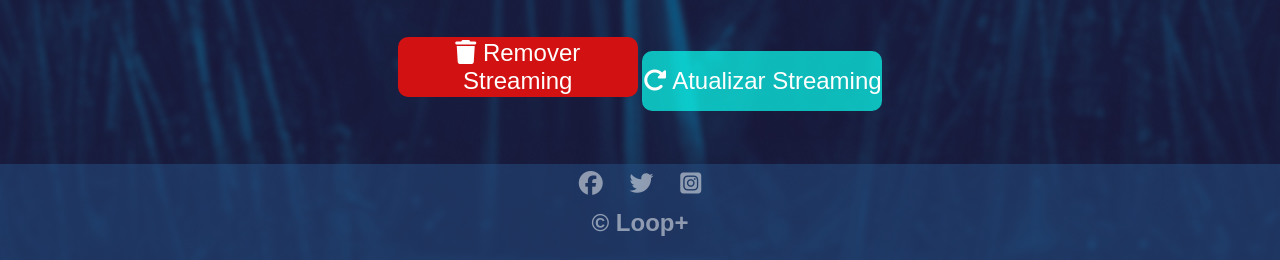
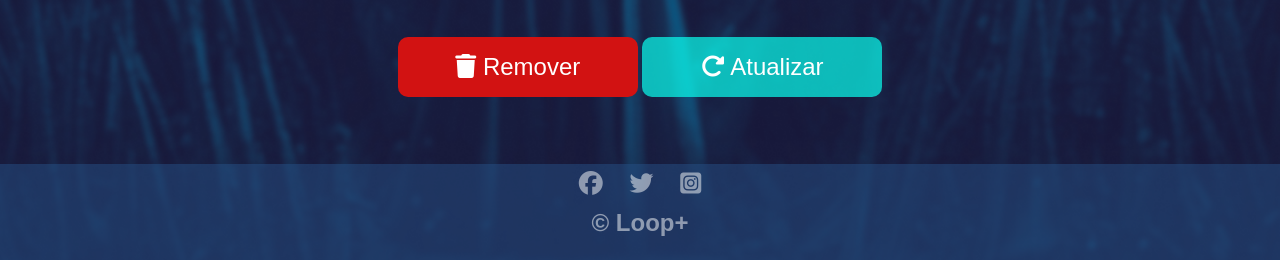
Before and after one commit to Madcruz86/a3, a plain HTML site: page meu-streaming.html in a window 1280 px wide. Shown: the part 540-800 px from the top of the page. Drawn offline with Linux system fonts and the light colour scheme.

Commit message:
Update meu-streaming.html

```diff
--- a/meu-streaming.html
+++ b/meu-streaming.html
@@ -48,8 +48,8 @@
 
 
                 <div class="botoes-serie">
-                    <button id="botao-deletar"><i class="fa-solid fa-trash"></i> Remover Streaming</button>
-                    <button id="botao-atualizar"><i class="fa-solid fa-rotate-right"></i> Atualizar Streaming</button>
+                    <button id="botao-deletar"><i class="fa-solid fa-trash"></i> Remover </button>
+                    <button id="botao-atualizar"><i class="fa-solid fa-rotate-right"></i> Atualizar </button>
                 </div>
             </div>
         </section>
```
